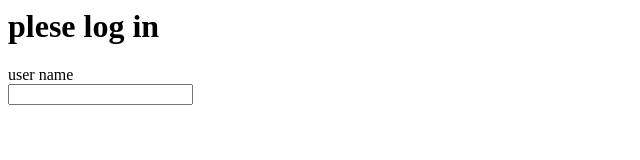
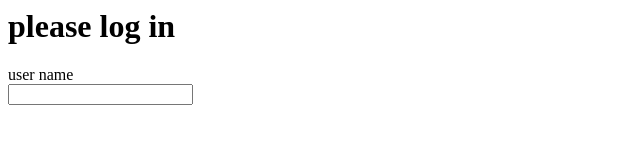
Before and after one commit to ngarnsworthy/NicksProjects, a plain HTML site: page spy/des/html/spy1.html in a window 1280 px wide. Shown: the top 160 px of the page, without its empty margins (0-640 px from the left). Drawn offline with Linux system fonts and the light colour scheme.

Commit message:
fix spelling

```diff
--- a/spy/des/html/spy1.html
+++ b/spy/des/html/spy1.html
@@ -30,7 +30,7 @@
 </head>
 
 <body>
-  <h1 color=' #33ff33'>plese log in</h1>
+  <h1 color=' #33ff33'>please log in</h1>
     user name
     <br>
     <input id="username" type="number" name="userName" value="">
```
